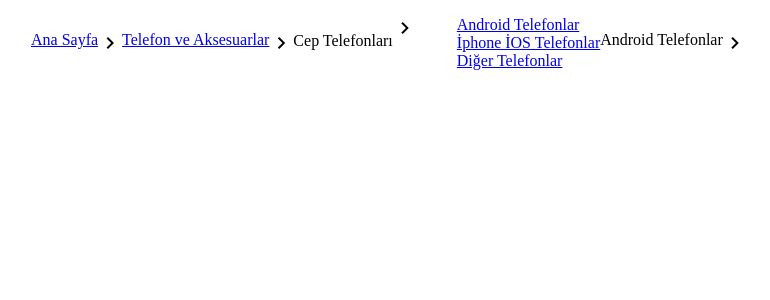
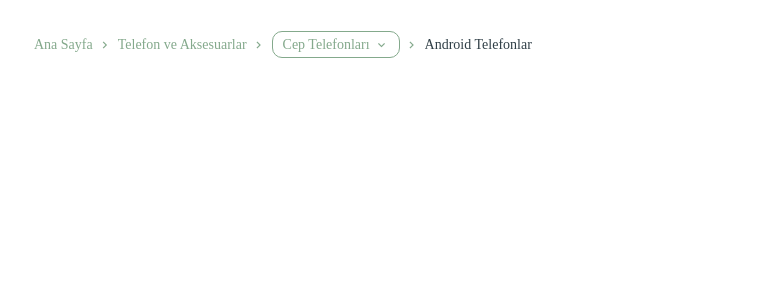
Before and after one commit to ack79/vue-dropdown-breadcrumb, a Vue app: page / in a window 1280 px wide. Shown: the top 300 px of the page, without its empty margins (17-787 px from the left). Built offline with nearby package versions, Linux system fonts and the light colour scheme.

Commit message:
FLIPENDO DUO - Link Styling

```diff
--- a/src/App.vue
+++ b/src/App.vue
@@ -26,6 +26,7 @@ export default {
         {
           label: "Cep Telefonları",
           isDropdown: true,
+          link: "https://dementor.com/telefon-aksesuarlar",
           list: [
             {
               label: "Android Telefonlar",
@@ -55,4 +56,8 @@ export default {
 };
 </script>
 
-<style lang="scss"></style>
+<style lang="scss">
+a {
+  text-decoration: none;
+}
+</style>
--- a/src/components/BreadCrumb.vue
+++ b/src/components/BreadCrumb.vue
@@ -6,9 +6,21 @@
         v-for="(link, index) in links"
         :key="`link-${index}`"
       >
-        <a v-if="!link.isDropdown" :href="link.link">{{ link.label }}</a>
-        <p v-else>{{ link.label }}</p>
-        <span class="material-icons"> chevron_right </span>
+        <a
+          :class="{ 'dropdown-item': link.isDropdown }"
+          class="url"
+          v-if="link.link"
+          :href="link.link"
+        >
+          {{ link.label }}
+          <span v-if="link.isDropdown" class="material-icons">
+            expand_more
+          </span>
+        </a>
+        <p class="url" v-else>{{ link.label }}</p>
+        <span v-if="index !== links.length - 1" class="material-icons">
+          chevron_right
+        </span>
         <ul class="sublinks" v-if="link.isDropdown">
           <li
             class="sublink-item"
@@ -42,9 +54,39 @@ export default {
     align-items: center;
     .link-item {
       display: flex;
+      align-items: center;
+      cursor: pointer;
+      padding: 7px 3px;
 
+      &:last-child {
+        cursor: default;
+        .url {
+          color: #2f3e46;
+        }
+      }
+      .url {
+        font-size: 14px;
+        line-height: 15px;
+        color: #84a98c;
+        white-space: nowrap;
+        overflow: hidden;
+        text-overflow: ellipsis;
+      }
+      .material-icons {
+        font-size: 14px;
+        color: #84a98c;
+        margin-left: 5px;
+      }
+      .dropdown-item {
+        border: 1px solid #84a98c;
+        border-radius: 10px;
+        padding: 5px 10px;
+        display: flex;
+        align-items: center;
+      }
       .sublinks {
         list-style-type: none;
+        display: none;
         .sublink-item {
         }
       }
```
